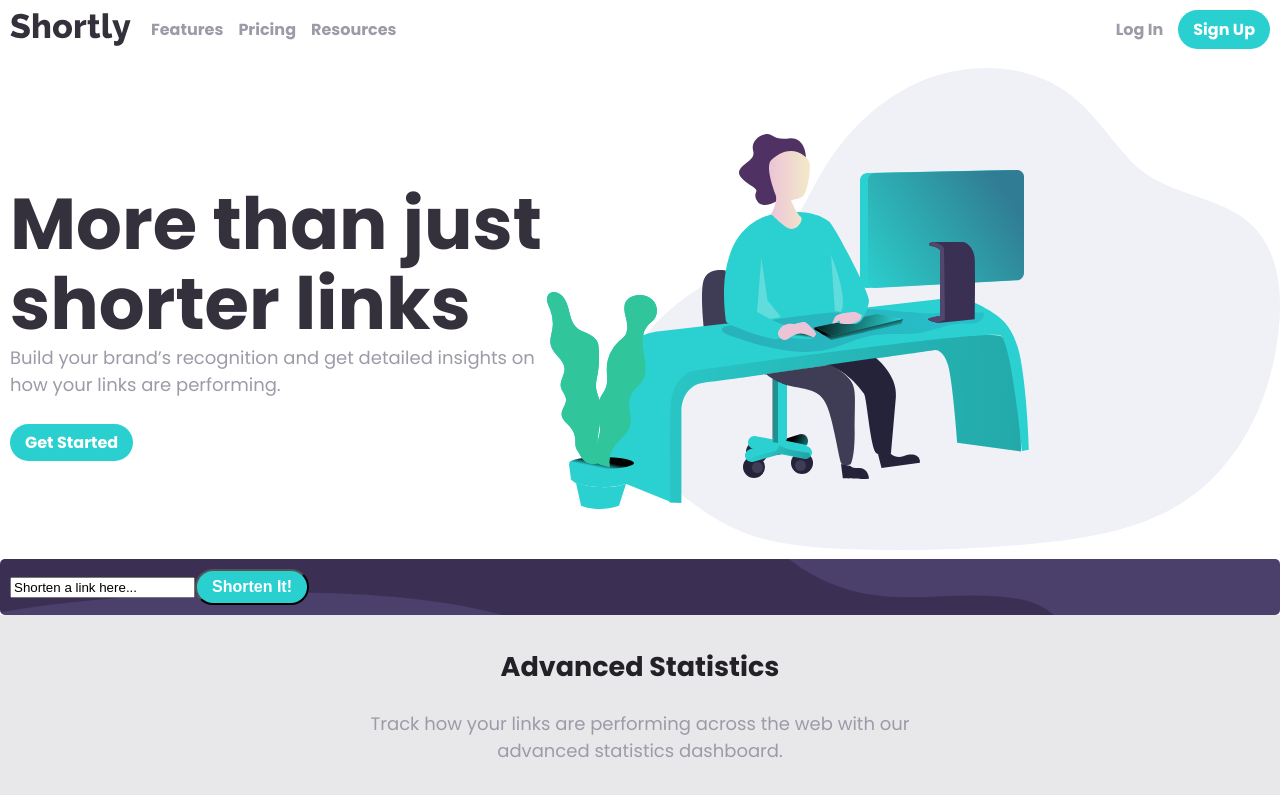
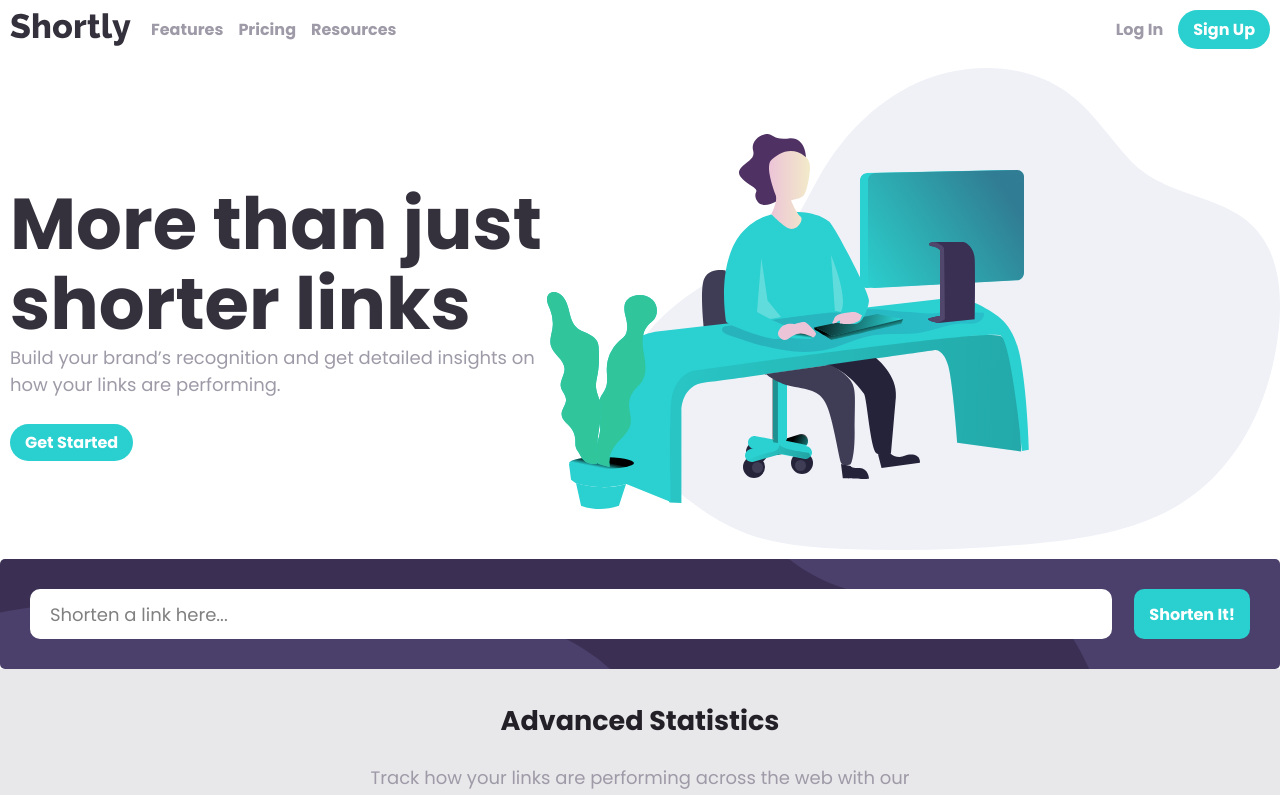
Before and after one commit to partum/API-Shortener, a React (Create React App) app: page / in a window 1280 px wide. Shown: the top 795 px of the page. Built offline with nearby package versions, Linux system fonts and the light colour scheme.

Commit message:
style for bar component

```diff
--- a/src/styles/App.css
+++ b/src/styles/App.css
@@ -14,6 +14,16 @@
 p{
   color: hsl(257, 7%, 63%);
   margin-top:0;
+}
+form{
+  margin: 20px;
+  display: flex;
+  justify-content: space-between;
+}
+input.button{
+  border-radius: 10px;
+  height: 50px;
+  font-family: "Poppins", sans-serif;
 }
 .container{
   max-width: 1440px;
@@ -60,6 +70,7 @@
   text-decoration: none;
   font-size: 16px;
   font-weight: 700;
+  border: none;
   &:hover{
     color: white;
     background-color: hsla(180, 66%, 49%, 0.685);
@@ -165,3 +176,15 @@
   background-size: cover;
   border-radius: 5px;
 }
+
+#link{
+  height: 50px;
+  color: gray;
+  border-radius: 10px;
+  font-family: "Poppins", sans-serif;
+  padding: 0 20px;
+  font-size: 18px;
+  border: none;
+  width: 100%;
+  margin-right: 22px;
+}
```
